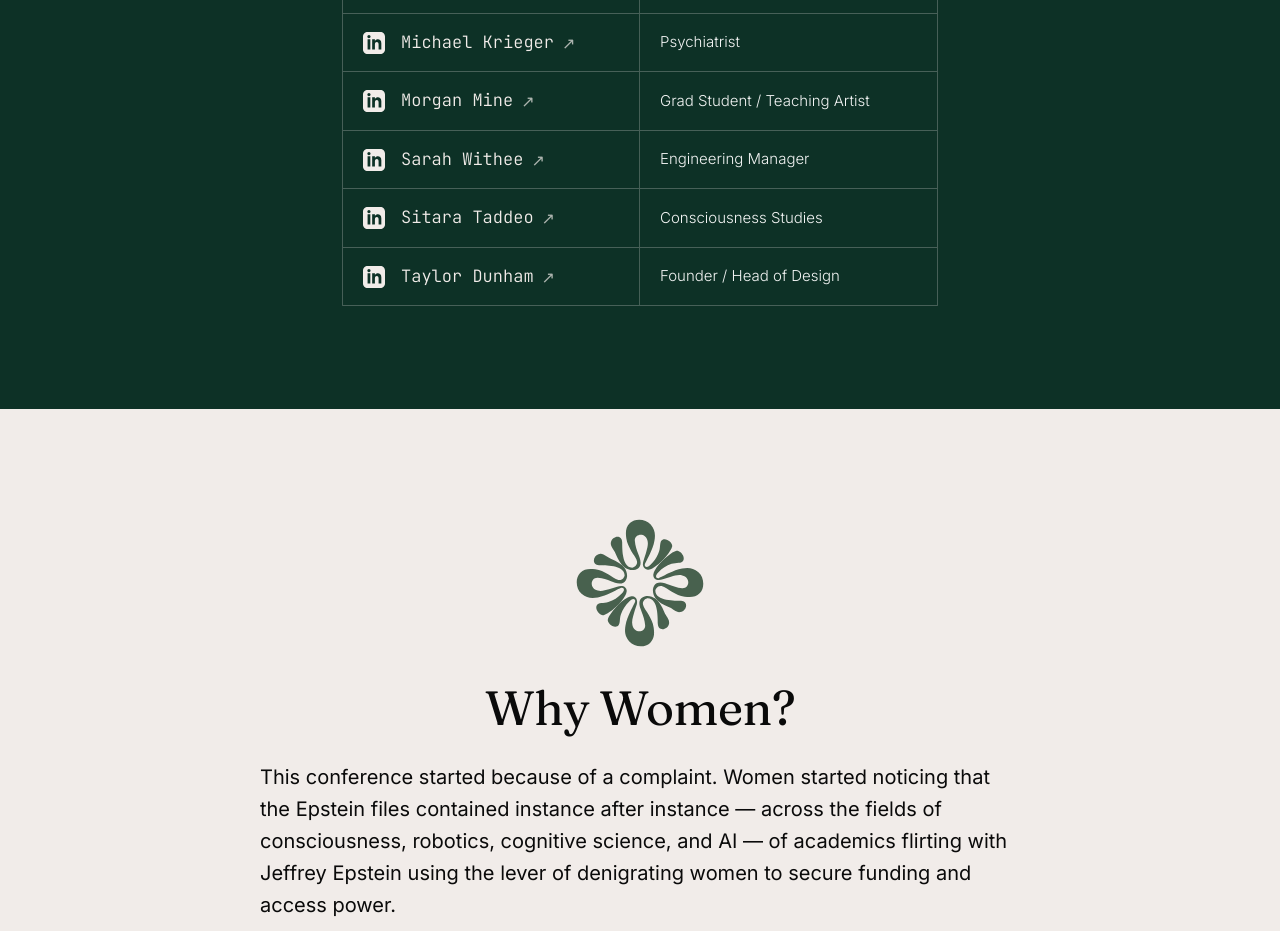
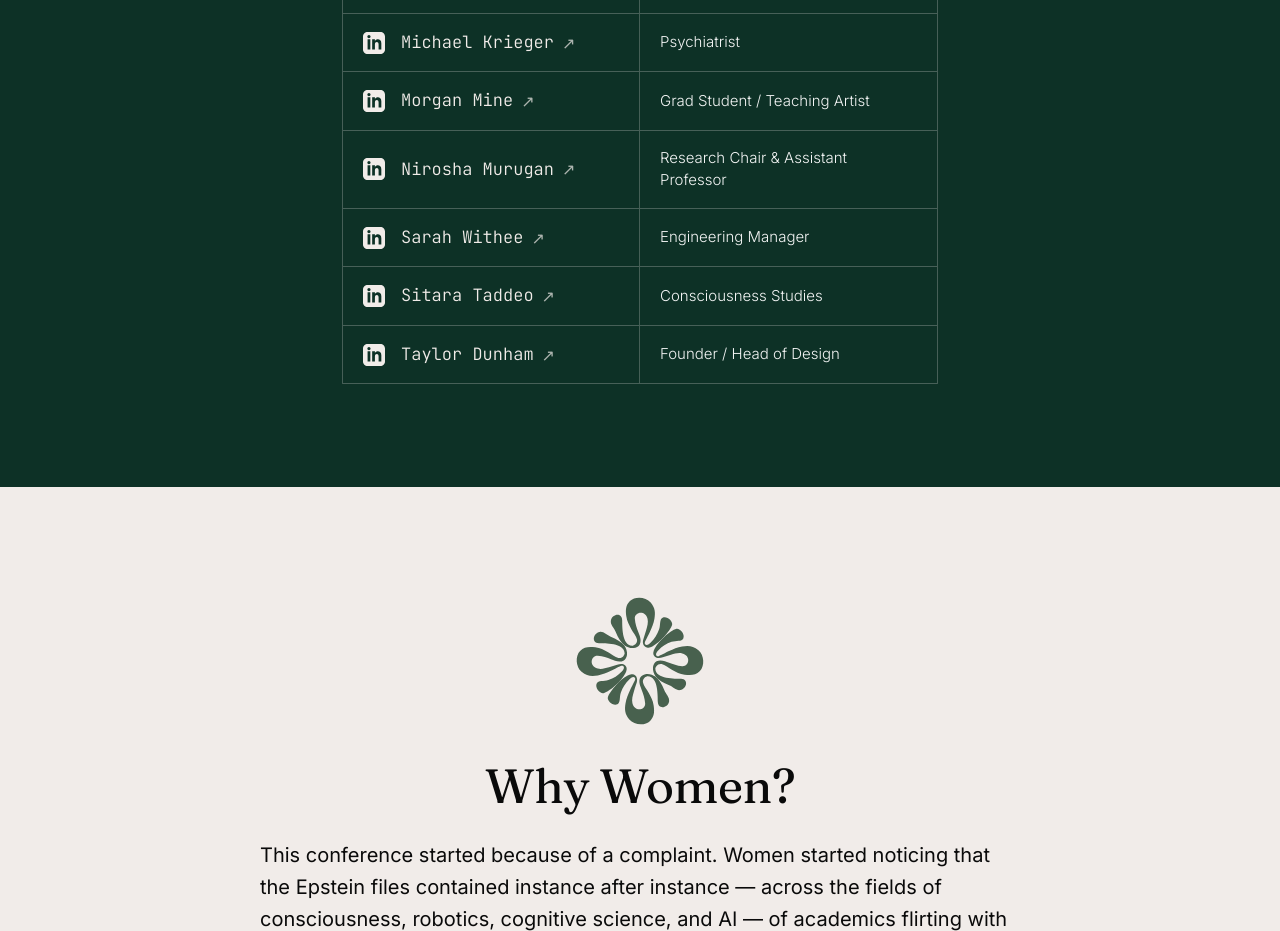
Before and after one commit to mason-u-borchard/synapse-conference-prototype, a Next.js app: page /about in a window 1280 px wide. Shown: the part 4780-5711 px from the top of the page. Built offline with nearby package versions, Linux system fonts and the light colour scheme; no server answers; a web font is replaced by a local one.

Commit message:
06/28/26 17:17:22

```diff
--- a/src/components/organizing-committee.tsx
+++ b/src/components/organizing-committee.tsx
@@ -32,6 +32,7 @@ const committee: ReadonlyArray<Committee> = [
   { name: "Mason Borchard", role: "Software Engineer / PhD Candidate", linkedIn: "https://www.linkedin.com/in/mason-u-b-12681888/" },
   { name: "Michael Krieger", role: "Psychiatrist", linkedIn: "https://www.linkedin.com/in/michael-krieger-28152b334/" },
   { name: "Morgan Mine", role: "Grad Student / Teaching Artist", linkedIn: "https://www.linkedin.com/in/morgan-mine-203b792a8/" },
+  { name: "Nirosha Murugan", role: "Research Chair & Assistant Professor", linkedIn: "https://www.linkedin.com/in/nirosha-murugan/" },
   { name: "Sarah Withee", role: "Engineering Manager", linkedIn: "https://www.linkedin.com/in/sarahwithee/" },
   { name: "Sitara Taddeo", role: "Consciousness Studies", linkedIn: "https://www.linkedin.com/in/sitara-taddeo-818334b5/" },
   { name: "Taylor Dunham", role: "Founder / Head of Design", linkedIn: "https://www.linkedin.com/in/taylordunham/" },
```
